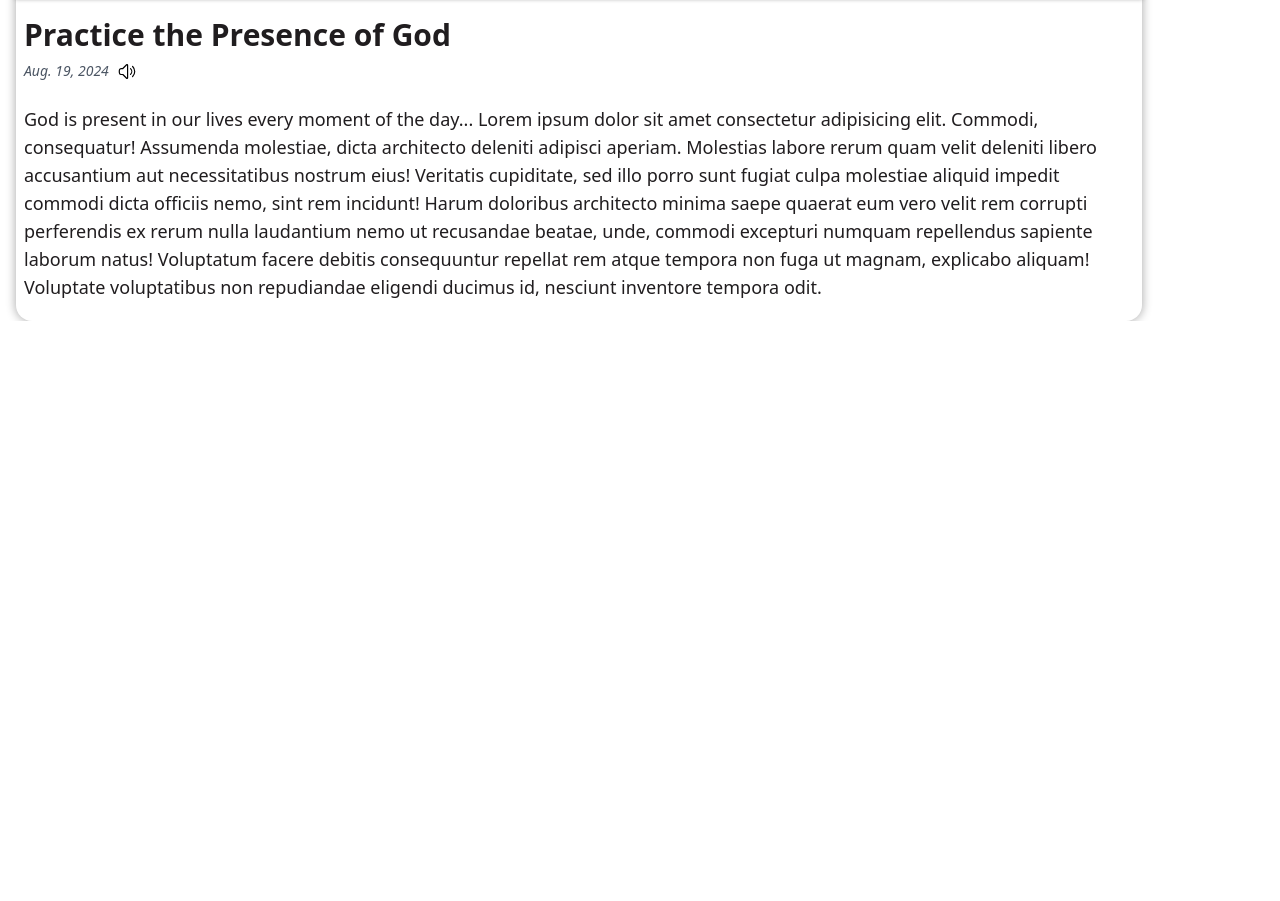
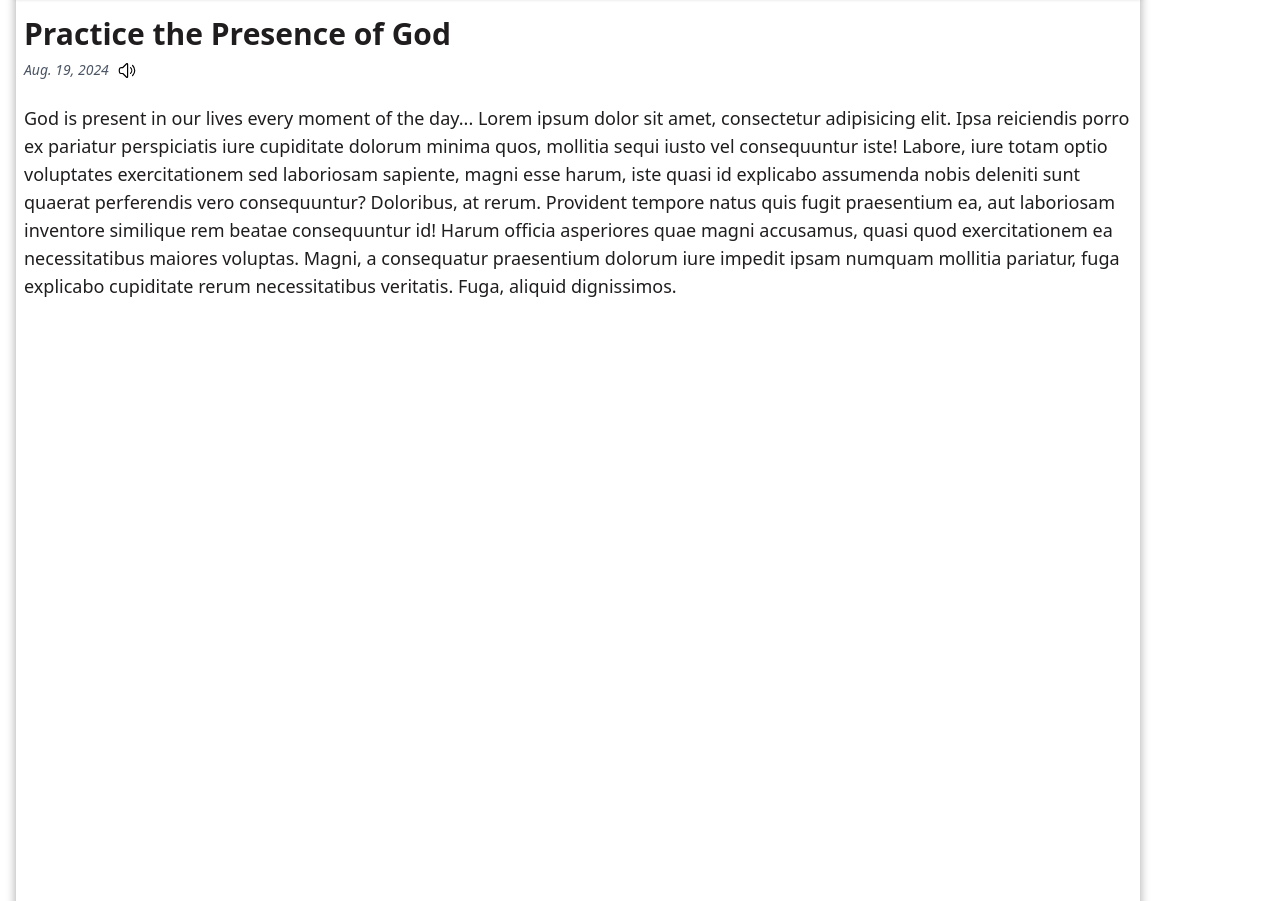
Before and after one commit to MarshallNickolauson/the-international-articles, a React (Vite) app in the folder frontend/: page /article in a window 1280 px wide. Shown: the part 834-1735 px from the top of the page. Before the commit the page ends 1155 px from the top, so only its background shows below. Built offline with nearby package versions, Linux system fonts and the light colour scheme.

Commit message:
update: animations

```diff
--- a/frontend/src/screens/ArticleScreen.jsx
+++ b/frontend/src/screens/ArticleScreen.jsx
@@ -26,31 +26,27 @@
     );
 
     useEffect(() => {
-        if (secondaryLanguage !== 'Dual Language') {
-            setisSecondaryLangVisible(true);
-        } else {
-            setisSecondaryLangVisible(false);
-        }
+        setisSecondaryLangVisible(secondaryLanguage !== 'Dual Language');
     }, [secondaryLanguage]);
 
     return (
-        <div className='mt-6'>
+        <div className='mt-6 transition-all duration-300 ease-in-out'>
             <div className='flex w-full space-x-5 items-center'>
                 <div
-                    className={`${
+                    className={`flex justify-between transition-all duration-300 ease-in-out ${
                         isSecondaryLangVisible ? 'w-1/2' : 'w-11/12'
-                    } flex justify-between`}
+                    }`}
                 >
-                    <h1 className={`font-poppins italic text-darkExpansion`}>
+                    <h1 className='font-poppins italic text-darkExpansion'>
                         {'>'} Articles {'>'} English {'>'} Practice the Presence
                         of God
                     </h1>
                     <FiPrinter size={28} className='hover:cursor-pointer' />
                 </div>
                 <div
-                    className={`${
+                    className={`flex items-center justify-end space-x-2 cursor-pointer hover:underline transition-all duration-300 ease-in-out ${
                         isSecondaryLangVisible ? 'w-1/2' : 'w-1/12'
-                    } flex items-center justify-end space-x-2 cursor-pointer hover:underline`}
+                    }`}
                 >
                     <h1 className='font-opensans text-xl'>Share</h1>
                     <CiShare1 size={25} />
@@ -60,9 +56,9 @@
             <div className='flex w-full space-x-5 mt-4'>
                 {/* Main Language Article */}
                 <div
-                    className={`
-                    ${isSecondaryLangVisible ? 'w-1/2' : 'w-11/12'}
-                    card-shadow-static rounded-[16px]`}
+                    className={`card-shadow-static rounded-[16px] transition-all duration-300 ease-in-out ${
+                        isSecondaryLangVisible ? 'w-1/2' : 'w-11/12'
+                    }`}
                 >
                     <img
                         src={dock}
@@ -84,41 +80,42 @@
                         </div>
                         <h1 className='text-darkExpansion text-lg'>
                             God is present in our lives every moment of the
-                            day... Lorem ipsum dolor sit amet consectetur
-                            adipisicing elit. Commodi, consequatur! Assumenda
-                            molestiae, dicta architecto deleniti adipisci
-                            aperiam. Molestias labore rerum quam velit deleniti
-                            libero accusantium aut necessitatibus nostrum eius!
-                            Veritatis cupiditate, sed illo porro sunt fugiat
-                            culpa molestiae aliquid impedit commodi dicta
-                            officiis nemo, sint rem incidunt! Harum doloribus
-                            architecto minima saepe quaerat eum vero velit rem
-                            corrupti perferendis ex rerum nulla laudantium nemo
-                            ut recusandae beatae, unde, commodi excepturi
-                            numquam repellendus sapiente laborum natus!
-                            Voluptatum facere debitis consequuntur repellat rem
-                            atque tempora non fuga ut magnam, explicabo aliquam!
-                            Voluptate voluptatibus non repudiandae eligendi
-                            ducimus id, nesciunt inventore tempora odit.
+                            day... Lorem ipsum dolor sit amet, consectetur
+                            adipisicing elit. Ipsa reiciendis porro ex pariatur
+                            perspiciatis iure cupiditate dolorum minima quos,
+                            mollitia sequi iusto vel consequuntur iste! Labore,
+                            iure totam optio voluptates exercitationem sed
+                            laboriosam sapiente, magni esse harum, iste quasi id
+                            explicabo assumenda nobis deleniti sunt quaerat
+                            perferendis vero consequuntur? Doloribus, at rerum.
+                            Provident tempore natus quis fugit praesentium ea,
+                            aut laboriosam inventore similique rem beatae
+                            consequuntur id! Harum officia asperiores quae magni
+                            accusamus, quasi quod exercitationem ea
+                            necessitatibus maiores voluptas. Magni, a
+                            consequatur praesentium dolorum iure impedit ipsam
+                            numquam mollitia pariatur, fuga explicabo cupiditate
+                            rerum necessitatibus veritatis. Fuga, aliquid
+                            dignissimos.
                         </h1>
                     </div>
                 </div>
 
                 {/* Right Section */}
                 <div
-                    className={`${
-                        isSecondaryLangVisible ? 'w-1/2' : 'w-1/12'
-                    } flex flex-col items-end space-y-[320px]`}
+                    className={`flex flex-col items-end transition-all duration-300 ease-in-out ${
+                        isSecondaryLangVisible
+                            ? 'w-1/2 space-y-[320px]'
+                            : 'w-1/12'
+                    }`}
                 >
                     {/* Connect Section */}
                     <div
-                        className={`
-                        ${
+                        className={`card-shadow-static rounded-[16px] p-1 flex justify-center items-center transition-all duration-300 ease-in-out ${
                             isSecondaryLangVisible
                                 ? 'flex-row h-[80px] w-[400px] space-x-4'
                                 : 'flex-col w-[100px] h-[400px] space-y-4'
-                        }
-                        card-shadow-static rounded-[16px] p-1 flex flex-row justify-center items-center`}
+                        }`}
                     >
                         <FaSquareXTwitter
                             size={socialSize}
@@ -141,14 +138,21 @@
                     </div>
 
                     {/* Secondary Language Article */}
-                    {isSecondaryLangVisible && (
-                        <div className='w-full card-shadow-static rounded-[16px] relative'>
+                    <div
+                        className={`transition-all duration-300 ease-in-out ${
+                            isSecondaryLangVisible
+                                ? 'opacity-100 translate-y-0 scale-100'
+                                : 'opacity-0 translate-y-5 scale-95 pointer-events-none absolute'
+                        } w-full card-shadow-static rounded-[16px] relative`}
+                    >
                         <div className='absolute top-4 right-5 translate-x-2 -translate-y-2 text-2xl'>
                             <IoClose
                                 size={30}
                                 className='hover:cursor-pointer'
                                 onClick={() => {
-                                        dispatch(changeSecondaryLanguage('Dual Language'));
+                                    dispatch(
+                                        changeSecondaryLanguage('Dual Language')
+                                    );
                                 }}
                             />
                         </div>
@@ -167,29 +171,27 @@
                             </div>
                             <h1 className='text-darkExpansion text-lg'>
                                 Dios está presente en nuestras vidas en cada
-                                    momento del día... Lorem ipsum dolor sit,
-                                    amet consectetur adipisicing elit. Beatae,
-                                    praesentium omnis? Aliquam rerum in
-                                    inventore quod vero perferendis doloremque
-                                    nihil autem laboriosam fuga corporis odit
-                                    accusamus magnam, aspernatur at. Provident
-                                    doloremque, nemo omnis ut esse minima
-                                    voluptates hic praesentium, deleniti ea, et
-                                    atque neque enim impedit inventore suscipit
-                                    autem officia laudantium ullam. Totam omnis,
-                                    id vitae a fugit exercitationem explicabo
-                                    ipsam veritatis aperiam tenetur enim
-                                    expedita modi quam quaerat quia blanditiis
-                                    veniam! Tempore ipsam doloremque ex
-                                    recusandae illum consequatur officia.
-                                    Laudantium non doloremque totam accusamus
-                                    quisquam iusto deleniti. Neque repellat
-                                    nobis accusamus eum rem eligendi non
-                                    molestias possimus reiciendis inventore.
+                                momento del día... Lorem ipsum dolor sit amet
+                                consectetur adipisicing elit. Nisi voluptatibus
+                                delectus molestiae nesciunt odio est aut commodi
+                                suscipit aliquid quam. Veritatis nemo laborum
+                                dignissimos inventore consequuntur a excepturi
+                                culpa maxime dolorum numquam quod animi
+                                perferendis quidem nobis ipsam aut maiores, iste
+                                explicabo provident delectus? Assumenda unde
+                                placeat debitis hic excepturi beatae cupiditate
+                                officiis, corrupti inventore, odit maiores
+                                consequuntur, quas ducimus atque ab sapiente!
+                                Illo, qui? Praesentium nemo beatae, atque
+                                pariatur facere, neque labore, doloribus dicta
+                                nihil placeat error maiores delectus dolore
+                                veritatis eaque voluptatum obcaecati maxime
+                                eligendi autem cupiditate vel temporibus quo. At
+                                magni eum amet accusantium nihil, maiores
+                                debitis!
                             </h1>
                         </div>
                     </div>
-                    )}
                 </div>
             </div>
         </div>
```
Lines whose indentation alone changed are shown as unchanged.
